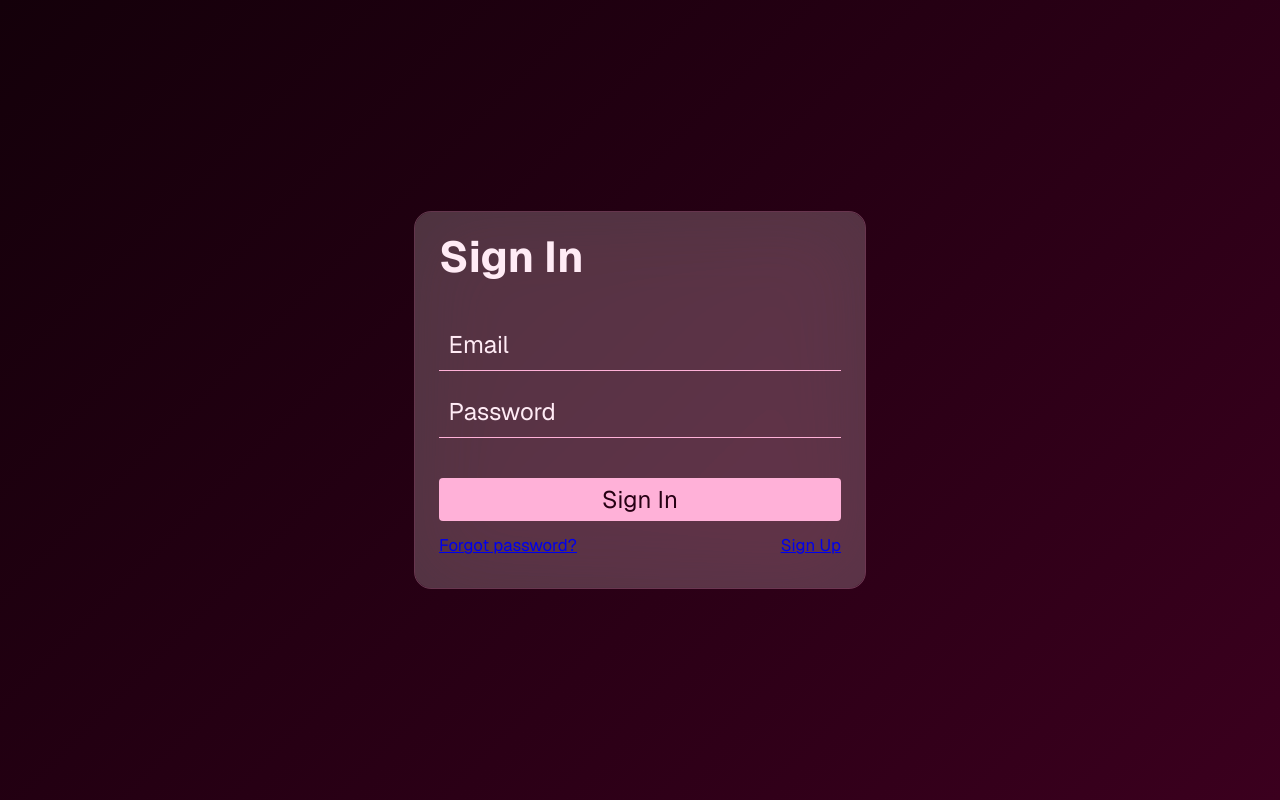
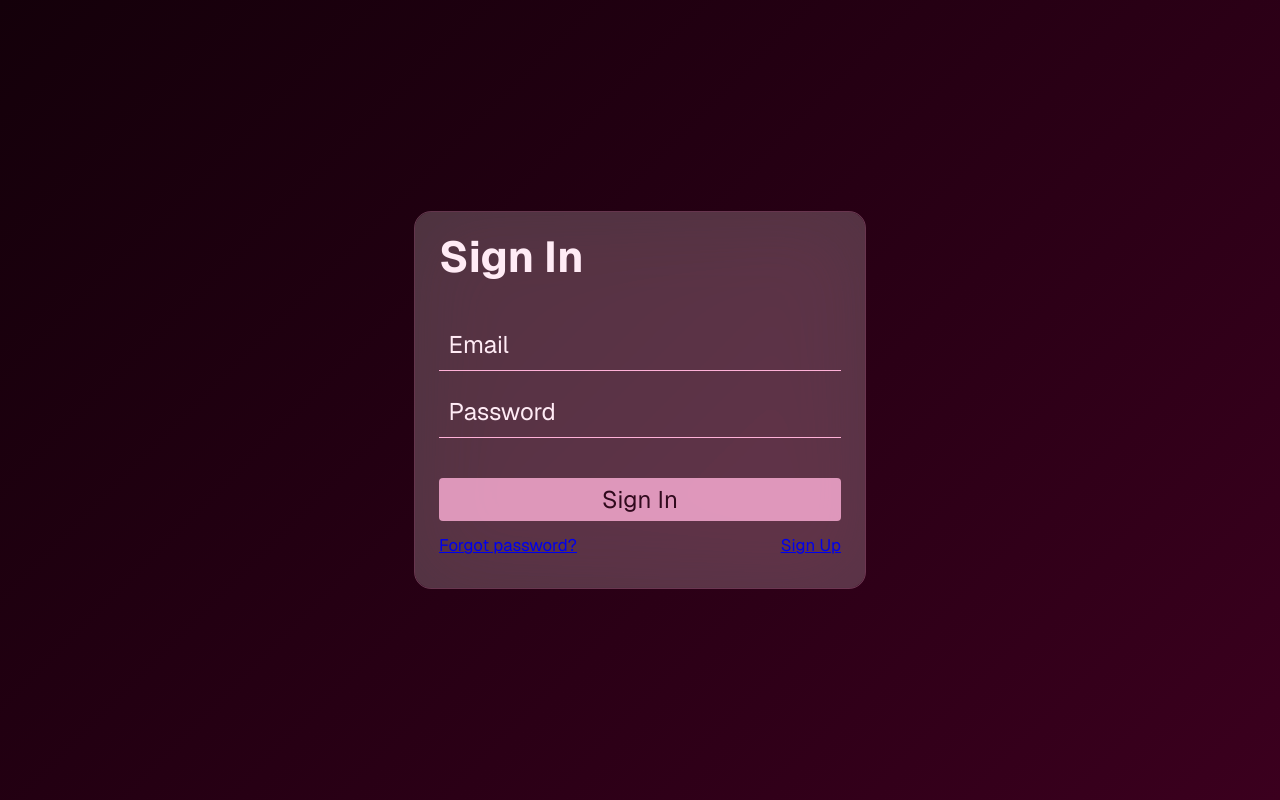
Before and after one commit to divineLush/ng-auth-form, an Angular app: page / in a window 1280 px wide. In both pictures the pointer is over the button "Sign In". Built offline with nearby package versions, Linux system fonts and the light colour scheme.

Commit message:
submit btn opacity

```diff
--- a/src/app/components/auth-form/auth-form.component.css
+++ b/src/app/components/auth-form/auth-form.component.css
@@ -17,7 +17,7 @@
 }
 
 .auth-form.loading {
-  opacity: .7;
+  opacity: .8;
 }
 
 .title {
@@ -50,6 +50,14 @@
   background: var(--border);
   border: none;
   border-radius: 4px;
+  cursor: pointer;
+  transition: opacity .4s ease;
+}
+
+.submit-btn:hover,
+.submit-btn:active,
+.submit-btn:focus {
+  opacity: .8;
 }
 
 .submit-btn:focus {
```
